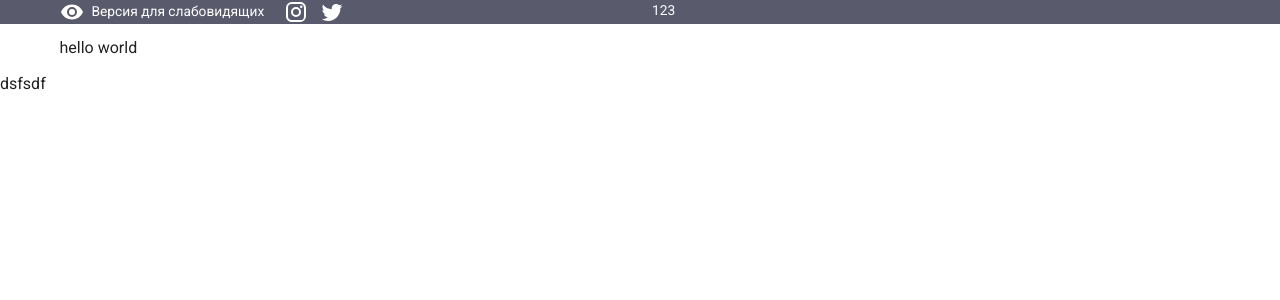
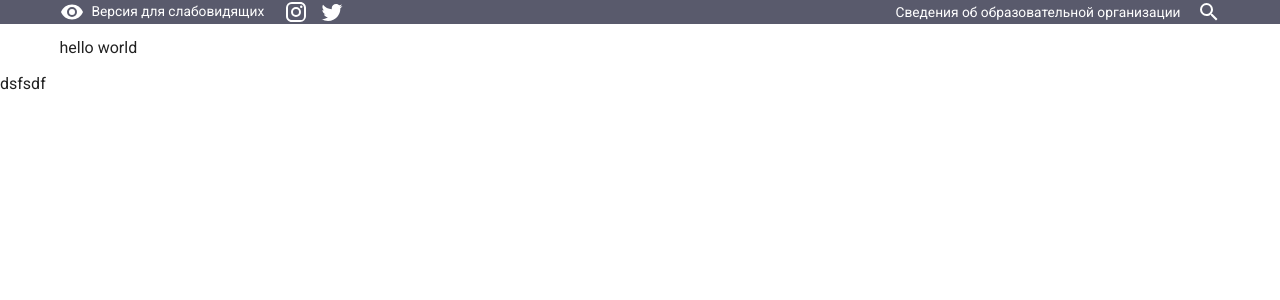
Before and after one commit to chuguev/ksu-vue, a Nuxt app: page / in a window 1280 px wide. Shown: the top 300 px of the page. Built offline with nearby package versions, Linux system fonts and the light colour scheme.

Commit message:
Добавлена строка поиска

```diff
--- a/components/header/default/HeaderDefault.vue
+++ b/components/header/default/HeaderDefault.vue
@@ -1,13 +1,16 @@
 <template>
   <header class="top-panel">
     <v-container>
-      <v-row class="p-0">
+      <v-row class="p-0 align-center">
         <v-col class="pb-0 pt-0 d-flex">
           <SpecialVersionButton />
           <SocialLinks />
         </v-col>
-        <v-col class="pb-0 pt-0">
-          123
+        <v-col class="pb-0 pt-0 d-flex align-center justify-end">
+          <div class="mr-4">
+            <a href="">{{ $t("header.informationAboutOrganization") }}</a>
+          </div>
+          <Search />
         </v-col>
       </v-row>
     </v-container>
@@ -17,9 +20,10 @@
 <script>
 import SpecialVersionButton from "./SpecialVersionButton";
 import SocialLinks from "./SocialLinks";
+import Search from "./Search";
 
 export default {
-  components: { SocialLinks, SpecialVersionButton },
+  components: { Search, SocialLinks, SpecialVersionButton },
 };
 </script>
 
@@ -29,4 +33,8 @@ export default {
   font-size: var(--small-font);
   color: var(--font-color-white);
 }
+a {
+  color: var(--font-color-white) !important;
+  text-decoration: none;
+}
 </style>
--- /dev/null
+++ b/components/header/default/Search.vue
@@ -0,0 +1,65 @@
+<template>
+  <div class="search">
+    <v-icon
+      v-if="!showInput"
+      @click="toggleInput"
+      class="search__icon"
+      color="white"
+      >{{ searchIcon }}</v-icon
+    >
+    <template v-else>
+      <v-text-field
+        v-model="searchTerm"
+        class="pa-0 ma-0 flex-grow-1 search__input"
+        v-click-outside="closeInput"
+        placeholder="Что вы ищите?"
+        hide-details="true"
+        autofocus
+        dense
+        color="indigo darken-3"
+        @keydown.enter="search"
+      ></v-text-field>
+    </template>
+  </div>
+</template>
+
+<script>
+import { mdiMagnify } from "@mdi/js";
+
+export default {
+  name: "Search",
+  data() {
+    return {
+      searchIcon: mdiMagnify,
+      showInput: false,
+      searchTerm: ''
+    };
+  },
+  methods: {
+    toggleInput() {
+      this.showInput = !this.showInput;
+    },
+    closeInput() {
+      this.searchTerm = '';
+      this.toggleInput();
+    },
+    search() {
+      console.log(this.searchTerm);
+    }
+  },
+};
+</script>
+
+<style lang="scss">
+.search {
+  &__icon {
+    cursor: pointer;
+  }
+}
+
+.v-text-field__slot {
+  input {
+    padding: 0 !important;
+  }
+}
+</style>
--- a/components/header/default/SpecialVersionButton.vue
+++ b/components/header/default/SpecialVersionButton.vue
@@ -1,6 +1,6 @@
 <template>
-  <div class="d-flex align-center">
-    <a class="special-version-button" v-on:click.prevent="switchVersion">
+  <div class="d-flex">
+    <a v-on:click.prevent="switchVersion">
       <v-icon color="white">{{ eyeIcon }}</v-icon>
       <span class="pl-2">{{ $t("header.inclusivenessVersionButton") }}</span>
     </a>
@@ -24,9 +24,3 @@ export default {
   },
 };
 </script>
-
-<style>
-.special-version-button {
-  color: var(--font-color-white) !important;
-}
-</style>
--- a/locales/en.json
+++ b/locales/en.json
@@ -1,5 +1,6 @@
 {
   "header": {
-    "inclusivenessVersionButton": "Version for visually impaired"
+    "inclusivenessVersionButton": "Version for visually impaired",
+    "informationAboutOrganization": "Educational organization agreement"
   }
 }
--- a/locales/ru.json
+++ b/locales/ru.json
@@ -1,5 +1,6 @@
 {
   "header": {
-    "inclusivenessVersionButton": "Версия для слабовидящих"
+    "inclusivenessVersionButton": "Версия для слабовидящих",
+    "informationAboutOrganization": "Сведения об образовательной организации"
   }
 }
```
